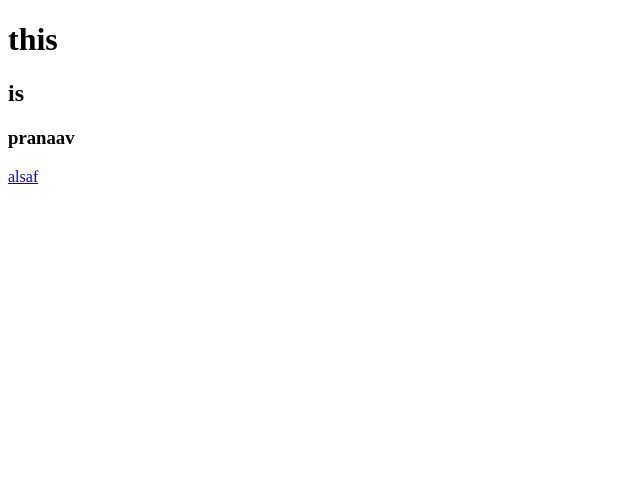
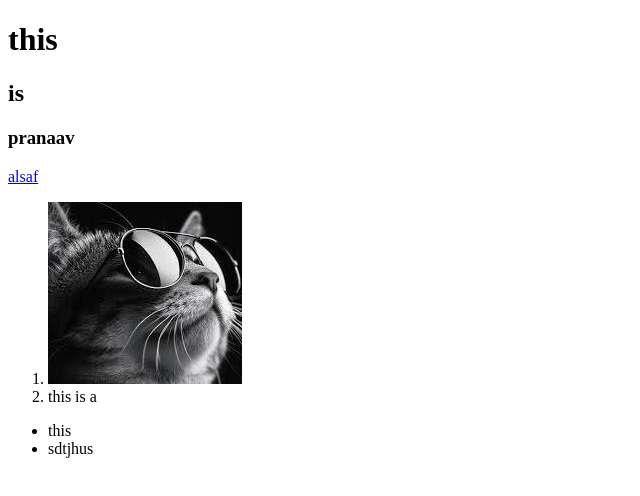
Before and after one commit to pranaavrock/mern_stack, a plain HTML site: page index.html in a window 1280 px wide. Shown: the whole page, without its empty margins (0-640 px from the left). Drawn offline with Linux system fonts and the light colour scheme.

Commit message:
list_image.jpg

```diff
--- a/index.html
+++ b/index.html
@@ -5,5 +5,13 @@
         <h2>is</h2>
         <h3>pranaav</h3>
         <a href="https://www.youtube.com/watch?v=nYEoxne_20Y" target="_self">alsaf</a>
+        <ol>
+            <li><img src="list_image.jpg" alt="this is no ">
+            <li>this is a</li>
+        </ol>
+        <ul>
+            <li>this</li>
+            <li>sdtjhus</li>
+        </ul>
     </body>
 </html>
```
Also changed, not shown: list_image.jpg (added).
